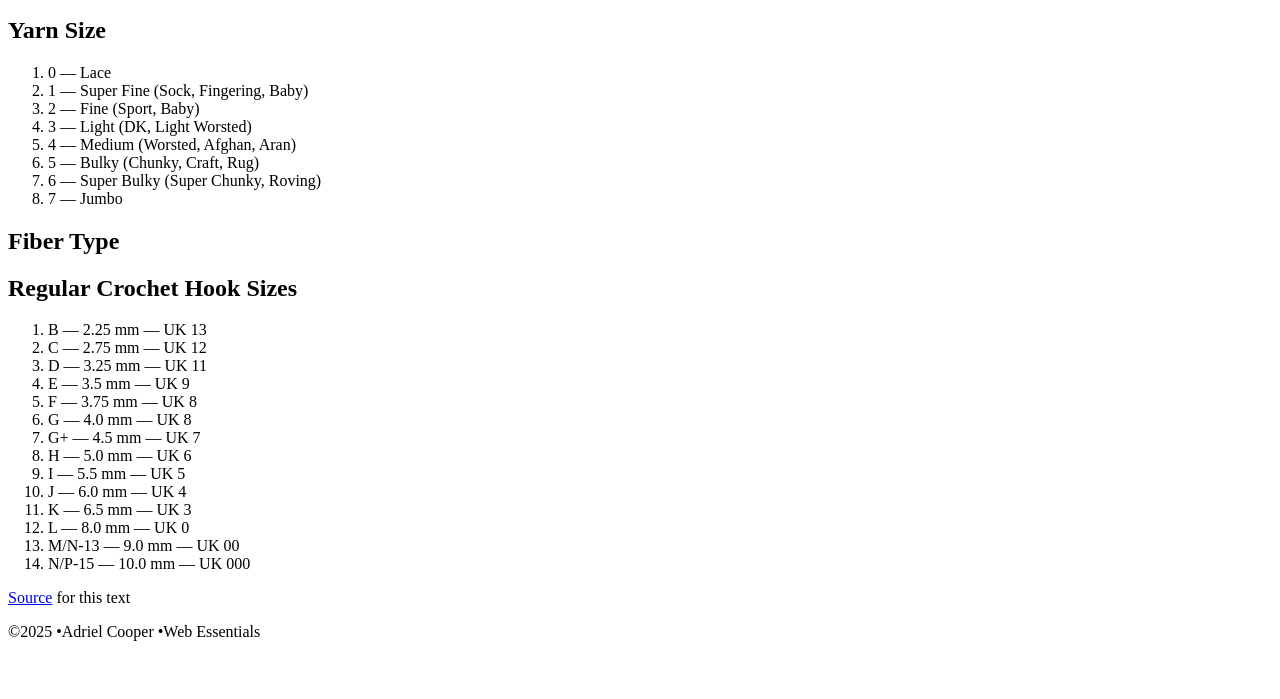
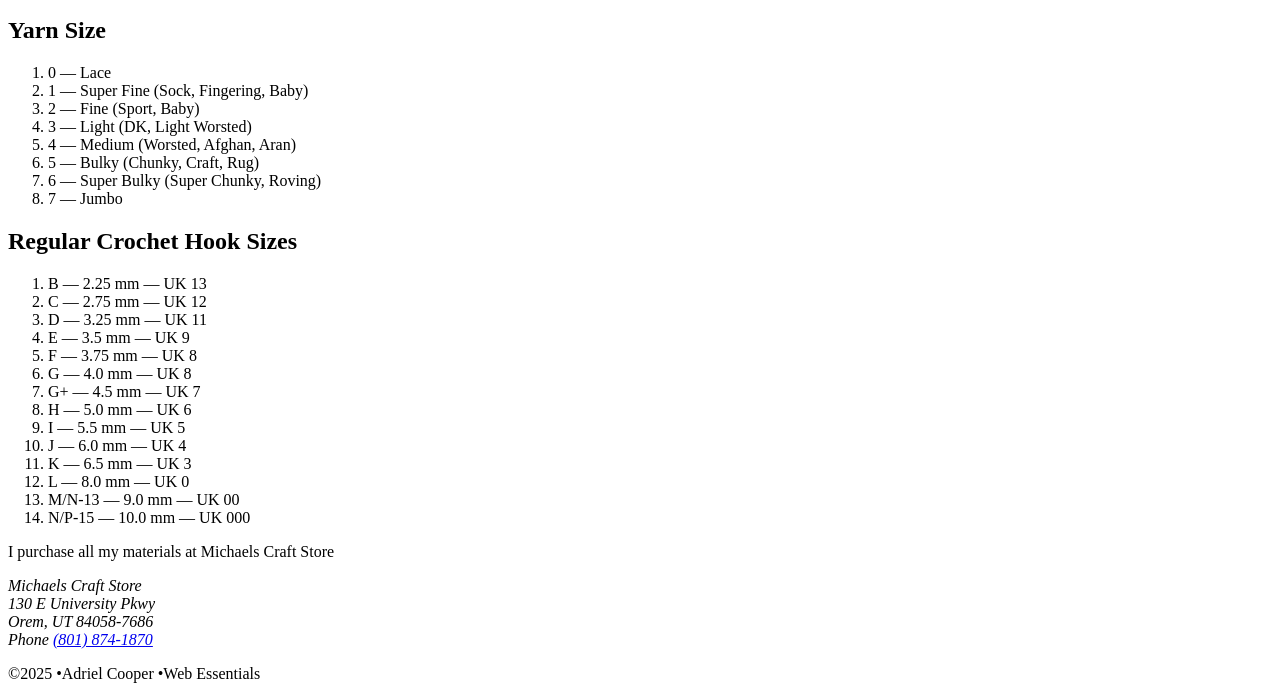
Before and after one commit to mooandyarn17/dwdd1600, a plain HTML site: page 03hand-coding/materials.html in a window 1280 px wide. Shown: the part 215-914 px from the top of the page. Before the commit the page ends 872 px from the top, so only its background shows below. Drawn offline with Linux system fonts and the light colour scheme.

Commit message:
Add files via upload

```diff
--- a/03hand-coding/materials.html
+++ b/03hand-coding/materials.html
@@ -38,9 +38,6 @@
             <li>6 — Super Bulky (Super Chunky, Roving)</li>
             <li>7 — Jumbo</li>
         </ol>
-        <h2><strong>Fiber Type</strong></h2>
-        <p></p>
-        <p></p>
 
         <h2><strong>Regular Crochet Hook Sizes</strong></h2>
         <ol>
@@ -59,16 +56,12 @@
             <li>M/N-13 — 9.0 mm — UK 00</li>
             <li>N/P-15 — 10.0 mm — UK 000</li>
         </ol>
-
-
-
-        <p><a href="https://motherknitter.com/history-of-crochet/?srsltid=AfmBOopoL9-rFXY41bC0E_Kp5qRGMp3abWClYBcswkZllEqffmnW7jmG"
-                target="_blank">Source</a> for this text</p>
-
+        <p>I purchase all my materials at Michaels Craft Store</p>
         <Address>
-
-
-
+            Michaels Craft Store<br>
+            130 E University Pkwy<br>
+            Orem, UT 84058-7686<br>
+            Phone <a href="8018741870">(801) 874-1870</a>
         </Address>
 
     </main>
```
